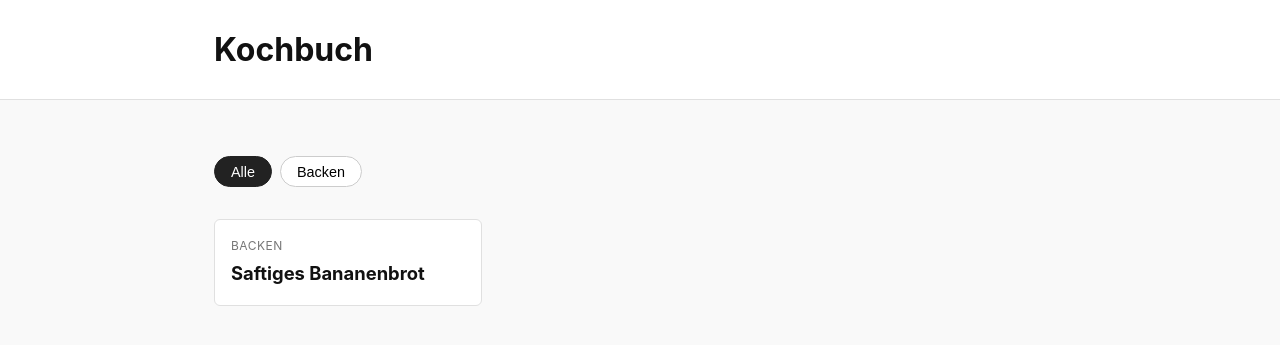
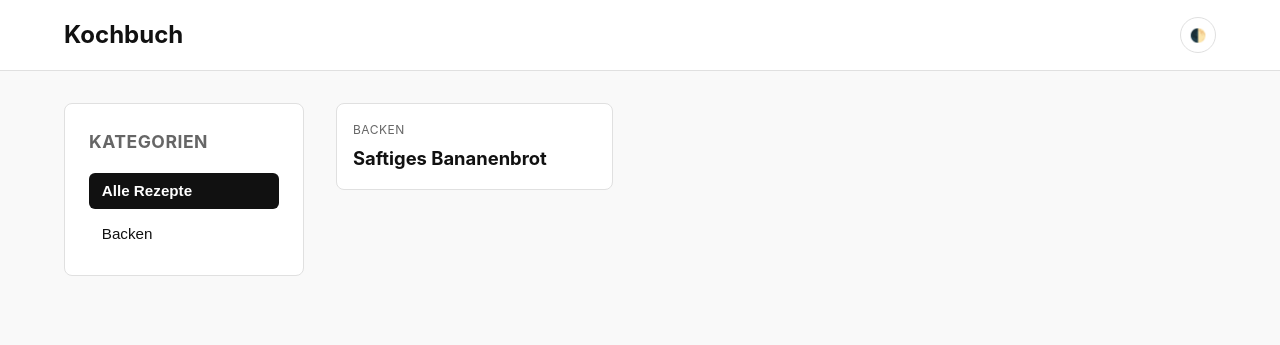
Before and after one commit to xamiax/kochbuch, a Jekyll site: the page built from index.html, in a window 1280 px wide. Shown: the top 345 px of the page. Built offline with Jekyll 4.4.1, drawn with Linux system fonts in a browser that asks for light colours.

Commit message:
burger menu

```diff
--- a/_layouts/default.html
+++ b/_layouts/default.html
@@ -4,16 +4,61 @@
   <meta charset="UTF-8">
   <meta name="viewport" content="width=device-width, initial-scale=1.0">
   <title>{{ page.title }} | {{ site.title }}</title>
+  <script>
+    (function() {
+      const savedTheme = localStorage.getItem('theme');
+      if (savedTheme === 'dark' || (!savedTheme && window.matchMedia('(prefers-color-scheme: dark)').matches)) {
+        document.documentElement.setAttribute('data-theme', 'dark');
+      } else {
+        document.documentElement.setAttribute('data-theme', 'light');
+      }
+    })();
+  </script>
   <link rel="stylesheet" href="{{ '/assets/css/style.css' | relative_url }}">
 </head>
 <body>
-  <header>
-    <div class="container">
-      <h1><a href="{{ '/' | relative_url }}">{{ site.title }}</a></h1>
+  <div class="site-wrapper">
+    <header class="site-header">
+      <div class="header-content">
+        <button id="menu-toggle" class="menu-btn" aria-label="Menü öffnen">
+          <span class="hamburger"></span>
+        </button>
+        <h1 class="site-title"><a href="{{ '/' | relative_url }}">{{ site.title }}</a></h1>
+        <button id="theme-toggle" class="theme-btn" aria-label="Design wechseln">
+          <span class="theme-icon">🌓</span>
+        </button>
+      </div>
+    </header>
+
+    <div class="layout-container">
+      <div id="sidebar-backdrop" class="sidebar-backdrop"></div>
+      <aside id="sidebar" class="sidebar">
+        <div class="sidebar-header">
+          <h2>Kategorien</h2>
+          <button id="close-sidebar" class="close-btn" aria-label="Menü schließen">&times;</button>
+        </div>
+        <nav class="category-nav">
+          <button class="filter-btn active" data-category="all">Alle Rezepte</button>
+          {% assign raw_categories = "" | split: "" %}
+          {% for item in site.rezepte %}
+            {% if item.category %}
+              {% assign raw_categories = raw_categories | push: item.category %}
+            {% endif %}
+          {% endfor %}
+          {% assign categories = raw_categories | uniq | sort %}
+          {% for category in categories %}
+            <button class="filter-btn" data-category="{{ category }}">{{ category | capitalize }}</button>
+          {% endfor %}
+        </nav>
+      </aside>
+
+      <main class="main-content">
+        {{ content }}
+      </main>
     </div>
-  </header>
-  <main class="container">
-    {{ content }}
-  </main>
+  </div>
+
+  <script src="{{ '/assets/js/theme.js' | relative_url }}"></script>
+  <script src="{{ '/assets/js/menu.js' | relative_url }}"></script>
 </body>
 </html>
--- a/assets/css/style.css
+++ b/assets/css/style.css
@@ -1,3 +1,27 @@
+:root {
+  --bg-primary: #f9f9f9;
+  --bg-surface: #ffffff;
+  --text-primary: #111111;
+  --text-secondary: #666666;
+  --border-color: #e0e0e0;
+  --btn-active-bg: #111111;
+  --btn-active-text: #ffffff;
+  --badge-bg: #eeeeee;
+  --badge-text: #555555;
+}
+
+[data-theme="dark"] {
+  --bg-primary: #121212;
+  --bg-surface: #1e1e1e;
+  --text-primary: #f0f0f0;
+  --text-secondary: #aaaaaa;
+  --border-color: #333333;
+  --btn-active-bg: #f0f0f0;
+  --btn-active-text: #121212;
+  --badge-bg: #2a2a2a;
+  --badge-text: #cccccc;
+}
+
 * {
   box-sizing: border-box;
   margin: 0;
@@ -7,61 +31,175 @@
 body {
   font-family: -apple-system, BlinkMacSystemFont, "Segoe UI", Roboto, Helvetica, Arial, sans-serif;
   line-height: 1.6;
-  color: #222;
-  background-color: #f9f9f9;
+  color: var(--text-primary);
+  background-color: var(--bg-primary);
+  transition: background-color 0.2s ease, color 0.2s ease;
 }
 
-.container {
-  max-width: 900px;
-  margin: 0 auto;
-  padding: 1.5rem;
+.site-wrapper {
+  display: flex;
+  flex-direction: column;
+  min-height: 100vh;
 }
 
-header {
-  background: #ffffff;
-  border-bottom: 1px solid #e0e0e0;
-  margin-bottom: 2rem;
+.site-header {
+  background: var(--bg-surface);
+  border-bottom: 1px solid var(--border-color);
+  position: sticky;
+  top: 0;
+  z-index: 100;
 }
 
-header h1 a {
-  text-decoration: none;
-  color: #111;
+.header-content {
+  max-width: 1200px;
+  margin: 0 auto;
+  padding: 1rem 1.5rem;
+  display: flex;
+  align-items: center;
+  justify-content: space-between;
 }
 
-.filter-controls {
+.site-title {
+  font-size: 1.5rem;
+}
+
+.site-title a {
+  text-decoration: none;
+  color: var(--text-primary);
+}
+
+.menu-btn {
+  display: none;
+  background: transparent;
+  border: none;
+  cursor: pointer;
+  padding: 0.5rem;
+}
+
+.hamburger {
+  display: block;
+  width: 22px;
+  height: 2px;
+  background: var(--text-primary);
+  position: relative;
+}
+
+.hamburger::before,
+.hamburger::after {
+  content: '';
+  position: absolute;
+  width: 22px;
+  height: 2px;
+  background: var(--text-primary);
+  left: 0;
+}
+
+.hamburger::before {
+  top: -6px;
+}
+
+.hamburger::after {
+  bottom: -6px;
+}
+
+.theme-btn {
+  background: transparent;
+  border: 1px solid var(--border-color);
+  border-radius: 50%;
+  width: 36px;
+  height: 36px;
   display: flex;
-  flex-wrap: wrap;
-  gap: 0.5rem;
-  margin-bottom: 2rem;
+  align-items: center;
+  justify-content: center;
+  cursor: pointer;
+  color: var(--text-primary);
+}
+
+.layout-container {
+  max-width: 1200px;
+  width: 100%;
+  margin: 0 auto;
+  padding: 2rem 1.5rem;
+  display: grid;
+  grid-template-columns: 240px 1fr;
+  gap: 2rem;
+  flex-grow: 1;
+}
+
+.sidebar {
+  background: var(--bg-surface);
+  border: 1px solid var(--border-color);
+  border-radius: 8px;
+  padding: 1.5rem;
+  height: fit-content;
+}
+
+.sidebar-header {
+  display: flex;
+  justify-content: space-between;
+  align-items: center;
+  margin-bottom: 1rem;
+}
+
+.sidebar-header h2 {
+  font-size: 1.1rem;
+  text-transform: uppercase;
+  letter-spacing: 0.5px;
+  color: var(--text-secondary);
+}
+
+.close-btn {
+  display: none;
+  background: none;
+  border: none;
+  font-size: 1.5rem;
+  color: var(--text-primary);
+  cursor: pointer;
+}
+
+.category-nav {
+  display: flex;
+  flex-direction: column;
+  gap: 0.4rem;
 }
 
 .filter-btn {
-  background: #ffffff;
-  border: 1px solid #ccc;
-  border-radius: 20px;
-  padding: 0.4rem 1rem;
-  font-size: 0.9rem;
+  width: 100%;
+  text-align: left;
+  background: transparent;
+  border: none;
+  border-radius: 6px;
+  padding: 0.6rem 0.8rem;
+  font-size: 0.95rem;
+  color: var(--text-primary);
   cursor: pointer;
   transition: all 0.2s;
 }
 
-.filter-btn:hover,
+.filter-btn:hover {
+  background: var(--border-color);
+}
+
 .filter-btn.active {
-  background: #222;
-  color: #fff;
-  border-color: #222;
+  background: var(--btn-active-bg);
+  color: var(--btn-active-text);
+  font-weight: 600;
+}
+
+.main-content {
+  min-width: 0;
 }
 
 .recipe-grid {
   display: grid;
-  grid-template-columns: repeat(auto-fill, minmax(250px, 1fr));
+  grid-template-columns: repeat(auto-fill, minmax(240px, 1fr));
   gap: 1.5rem;
 }
 
 .recipe-card {
-  background: #ffffff;
-  border: 1px solid #e0e0e0;
-  border-radius: 6px;
+  background: var(--bg-surface);
+  border: 1px solid var(--border-color);
+  border-radius: 8px;
   overflow: hidden;
   display: flex;
   flex-direction: column;
@@ -88,7 +226,7 @@
 .card-category {
   font-size: 0.75rem;
   text-transform: uppercase;
-  color: #777;
+  color: var(--text-secondary);
   letter-spacing: 0.5px;
   margin-bottom: 0.25rem;
 }
@@ -99,7 +237,7 @@
 
 .card-content h2 a {
   text-decoration: none;
-  color: #111;
+  color: var(--text-primary);
 }
 
 .card-content h2 a:hover {
@@ -108,25 +246,25 @@
 
 .breadcrumb a {
   display: inline-block;
-  margin-bottom: 1rem;
-  color: #666;
+  margin-bottom: 1.5rem;
+  color: var(--text-secondary);
   text-decoration: none;
 }
 
 .breadcrumb a:hover {
-  color: #111;
+  color: var(--text-primary);
 }
 
 .recipe {
-  background: #ffffff;
-  border: 1px solid #e0e0e0;
-  border-radius: 6px;
+  background: var(--bg-surface);
+  border: 1px solid var(--border-color);
+  border-radius: 8px;
   padding: 2rem;
 }
 
 .recipe-header {
   margin-bottom: 1.5rem;
-  border-bottom: 1px solid #eee;
+  border-bottom: 1px solid var(--border-color);
   padding-bottom: 0.75rem;
 }
 
@@ -136,12 +274,12 @@
 
 .category-badge {
   display: inline-block;
-  background: #eee;
+  background: var(--badge-bg);
+  color: var(--badge-text);
   padding: 0.2rem 0.6rem;
   border-radius: 4px;
   font-size: 0.85rem;
   margin-top: 0.5rem;
-  color: #555;
 }
 
 .recipe-image {
@@ -151,7 +289,7 @@
 .recipe-image img {
   max-width: 100%;
   height: auto;
-  border-radius: 4px;
+  border-radius: 6px;
   display: block;
 }
 
@@ -166,3 +304,59 @@
   margin-left: 1.5rem;
   margin-bottom: 1rem;
 }
+
+.sidebar-backdrop {
+  display: none;
+}
+
+@media (max-width: 768px) {
+  .menu-btn {
+    display: block;
+  }
+
+  .layout-container {
+    grid-template-columns: 1fr;
+    padding: 1rem;
+  }
+
+  .sidebar {
+    position: fixed;
+    top: 0;
+    left: -280px;
+    width: 260px;
+    height: 100vh;
+    z-index: 1000;
+    border-radius: 0;
+    border: none;
+    border-right: 1px solid var(--border-color);
+    transition: left 0.3s ease;
+    box-shadow: 2px 0 10px rgba(0, 0, 0, 0.2);
+  }
+
+  .sidebar.open {
+    left: 0;
+  }
+
+  .close-btn {
+    display: block;
+  }
+
+  .sidebar-backdrop {
+    display: block;
+    position: fixed;
+    top: 0;
+    left: 0;
+    width: 100vw;
+    height: 100vh;
+    background: rgba(0, 0, 0, 0.5);
+    z-index: 999;
+    opacity: 0;
+    pointer-events: none;
+    transition: opacity 0.3s ease;
+  }
+
+  .sidebar-backdrop.active {
+    opacity: 1;
+    pointer-events: auto;
+  }
+}
--- /dev/null
+++ b/assets/js/menu.js
@@ -0,0 +1,29 @@
+document.addEventListener("DOMContentLoaded", () => {
+  const menuToggle = document.getElementById("menu-toggle");
+  const closeSidebar = document.getElementById("close-sidebar");
+  const sidebar = document.getElementById("sidebar");
+  const backdrop = document.getElementById("sidebar-backdrop");
+  const filterBtns = document.querySelectorAll(".filter-btn");
+
+  function openMenu() {
+    sidebar.classList.add("open");
+    backdrop.classList.add("active");
+  }
+
+  function closeMenu() {
+    sidebar.classList.remove("open");
+    backdrop.classList.remove("active");
+  }
+
+  if (menuToggle) menuToggle.addEventListener("click", openMenu);
+  if (closeSidebar) closeSidebar.addEventListener("click", closeMenu);
+  if (backdrop) backdrop.addEventListener("click", closeMenu);
+
+  filterBtns.forEach((btn) => {
+    btn.addEventListener("click", () => {
+      if (window.innerWidth <= 768) {
+        closeMenu();
+      }
+    });
+  });
+});
--- /dev/null
+++ b/assets/js/theme.js
@@ -0,0 +1,11 @@
+document.addEventListener("DOMContentLoaded", () => {
+  const toggleBtn = document.getElementById("theme-toggle");
+
+  toggleBtn.addEventListener("click", () => {
+    const currentTheme = document.documentElement.getAttribute("data-theme");
+    const newTheme = currentTheme === "dark" ? "light" : "dark";
+
+    document.documentElement.setAttribute("data-theme", newTheme);
+    localStorage.setItem("theme", newTheme);
+  });
+});
--- a/index.html
+++ b/index.html
@@ -2,20 +2,6 @@
 layout: default
 title: "Übersicht"
 ---
-<section class="filter-controls">
-  <button class="filter-btn active" data-category="all">Alle</button>
-  {% assign raw_categories = "" | split: "" %}
-  {% for item in site.rezepte %}
-    {% if item.category %}
-      {% assign raw_categories = raw_categories | push: item.category %}
-    {% endif %}
-  {% endfor %}
-  {% assign categories = raw_categories | uniq | sort %}
-  {% for category in categories %}
-    <button class="filter-btn" data-category="{{ category }}">{{ category | capitalize }}</button>
-  {% endfor %}
-</section>
-
 <section class="recipe-grid" id="recipe-list">
   {% for item in site.rezepte %}
     <article class="recipe-card" data-category="{{ item.category }}">
```
